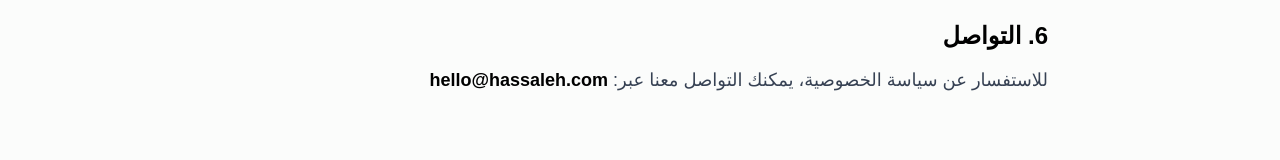
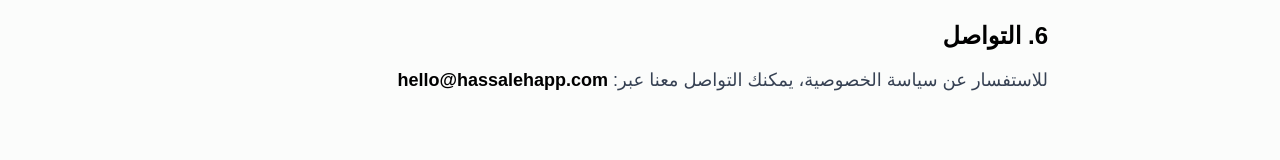
Before and after one commit to XxKaramxX/hassaleh-waitlist, a Next.js app: page /ar/privacy in a window 1280 px wide. Shown: the part 1051-1211 px from the top of the page. Built offline with nearby package versions, Linux system fonts and the light colour scheme.

Commit message:
updated wording

```diff
--- a/app/ar/privacy/page.tsx
+++ b/app/ar/privacy/page.tsx
@@ -71,7 +71,7 @@ export default function ArabicPrivacyPage() {
             <p className="mt-3">
               للاستفسار عن سياسة الخصوصية، يمكنك التواصل معنا عبر:{" "}
               <span className="font-semibold text-black">
-                hello@hassaleh.com
+                hello@hassalehapp.com
               </span>
             </p>
           </section>
--- a/app/ar/terms/page.tsx
+++ b/app/ar/terms/page.tsx
@@ -72,7 +72,7 @@ export default function ArabicTermsPage() {
             <p className="mt-3">
               للاستفسار عن شروط الاستخدام، يمكنك التواصل معنا عبر:{" "}
               <span className="font-semibold text-black">
-                hello@hassaleh.com
+                hello@hassalehapp.com
               </span>
             </p>
           </section>
--- a/app/privacy/page.tsx
+++ b/app/privacy/page.tsx
@@ -86,7 +86,7 @@ export default function PrivacyPage() {
               If you have questions about this Privacy Policy, you can contact
               us at:{" "}
               <span className="font-semibold text-black">
-                hello@hassaleh.com
+                hello@hassalehapp.com
               </span>
             </p>
           </section>
--- a/app/terms/page.tsx
+++ b/app/terms/page.tsx
@@ -84,7 +84,7 @@ export default function TermsPage() {
             <p className="mt-3">
               If you have questions about these Terms, contact us at:{" "}
               <span className="font-semibold text-black">
-                hello@hassaleh.com
+                hello@hassalehapp.com
               </span>
             </p>
           </section>
```
